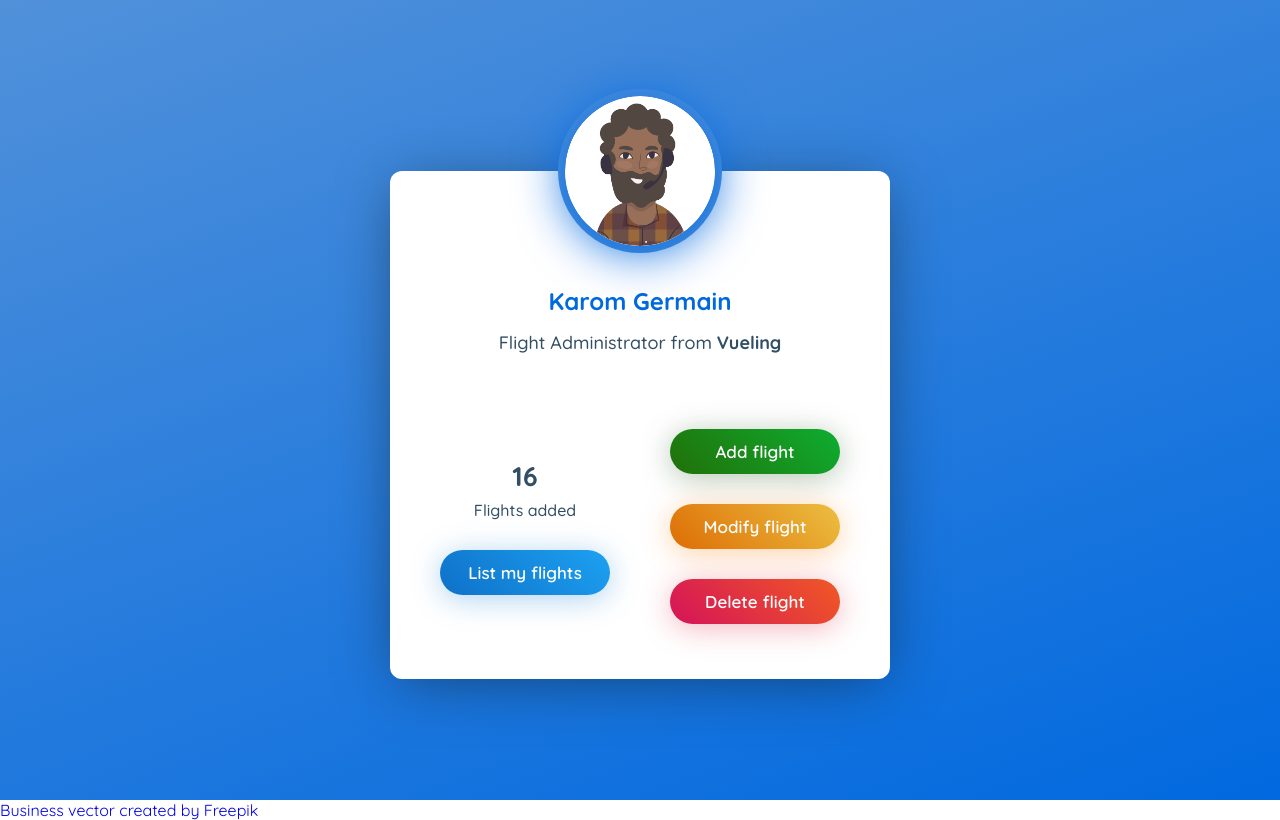
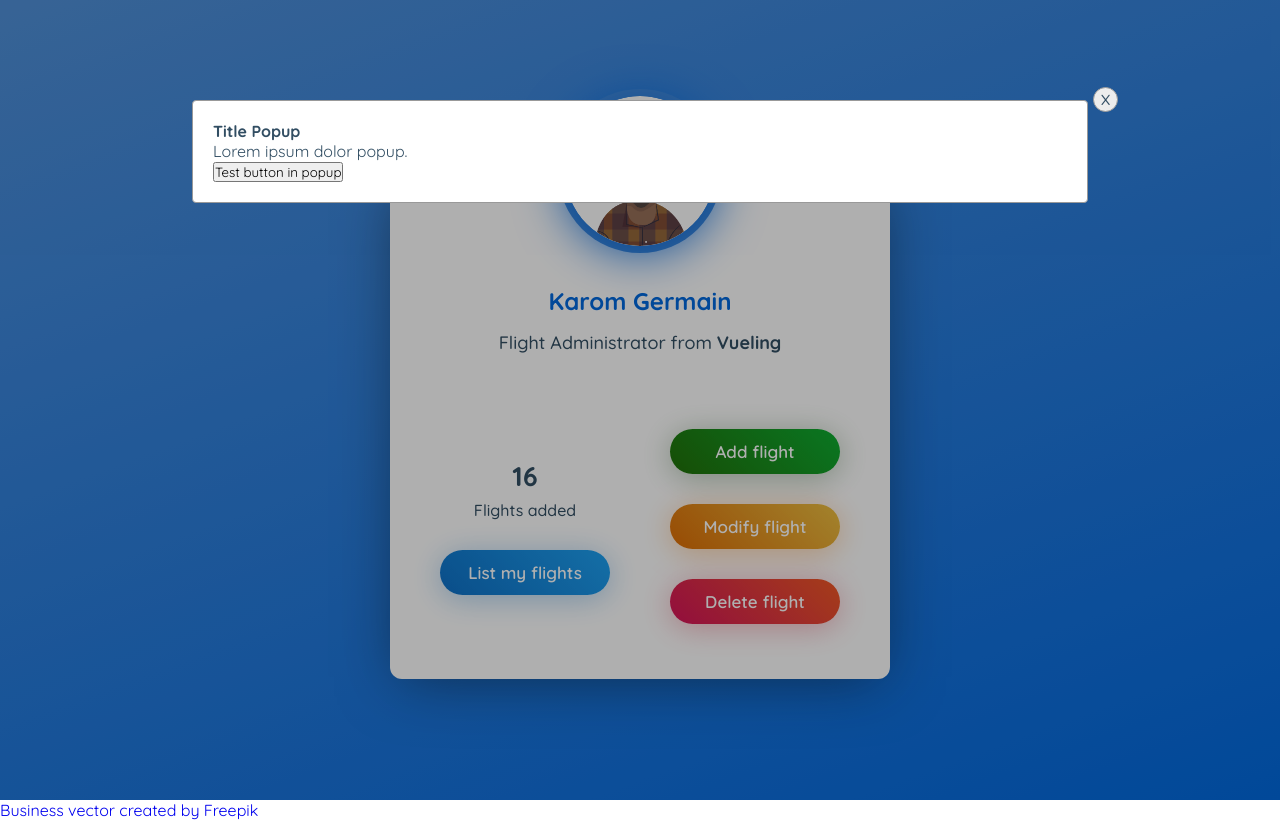
Before and after one commit to jaumeserr/Nuclio-final-project, a React (Create React App) app in the folder frontend-app-skynuc/: page / in a window 1280 px wide. Both pictures are taken after a click on the button "Delete flight". Built offline with nearby package versions, Linux system fonts and the light colour scheme.

Commit message:
popUpForm working with dummy data

```diff
--- /dev/null
+++ b/frontend-app-skynuc/src/components/userProfileCard/popUpForm.css
@@ -0,0 +1,41 @@
+/* Popup style */
+.popup-box {
+    position: fixed;
+    background: #00000050;
+    width: 100%;
+    height: 100vh;
+    top: 0;
+    left: 0;
+    z-index: 30;
+
+}
+
+.box {
+    position: relative;
+    width: 70%;
+    margin: 0 auto;
+    height: auto;
+    max-height: 70vh;
+    margin-top: calc(100vh - 85vh - 20px);
+    background: #fff;
+    border-radius: 4px;
+    padding: 20px;
+    border: 1px solid #999;
+    overflow: auto;
+}
+
+.close-icon {
+    content: 'x';
+    cursor: pointer;
+    position: fixed;
+    right: calc(15% - 30px);
+    top: calc(100vh - 85vh - 33px);
+    background: #ededed;
+    width: 25px;
+    height: 25px;
+    border-radius: 50%;
+    line-height: 20px;
+    text-align: center;
+    border: 1px solid #999;
+    font-size: 20px;
+}
--- /dev/null
+++ b/frontend-app-skynuc/src/components/userProfileCard/popUpForm.js
@@ -0,0 +1,17 @@
+import React from 'react';
+import './popUpForm.css';
+
+const PopUpForm = (props) => {
+    return (
+        <div className="popup-box">
+            <div className="box">
+                <span className="close-icon" onClick={props.handleClose}>
+                    x
+                </span>
+                {props.content}
+            </div>
+        </div>
+    );
+};
+
+export default PopUpForm;
--- a/frontend-app-skynuc/src/components/userProfileCard/userProfileCard.view.js
+++ b/frontend-app-skynuc/src/components/userProfileCard/userProfileCard.view.js
@@ -1,9 +1,16 @@
-import React from 'react';
+import React, { useState } from 'react';
 import styled from 'styled-components';
 import userProfilePicture from '../../assets/images/user_profile_avatars/user_profile_avatar_1.png';
+import PopUpForm from './popUpForm.js';
 import './userProfileCard.css';
 
 const UserProfileCard = () => {
+    const [isOpen, setIsOpen] = useState(false);
+
+    const togglePopup = () => {
+        setIsOpen(!isOpen);
+    };
+
     const Paragraph = styled.a`
         font-weight: 700;
     `;
@@ -12,6 +19,23 @@ const UserProfileCard = () => {
 
     return (
         <>
+
+                {isOpen && (
+                    <PopUpForm
+                        content={
+                            <>
+                                <b>Title Popup</b>
+                                <p>
+                                    Lorem ipsum dolor popup.
+                                </p>
+                                <button>Test button in popup</button>
+                            </>
+                        }
+                        handleClose={togglePopup}
+                    />
+                )}
+
+
             {/* <Navbar/> */}
             <div className="wrapper">
                 <div className="profile-card js-profile-card">
@@ -42,7 +66,10 @@ const UserProfileCard = () => {
                                 <button className="profile-card__button button--yellow js-message-btn">
                                     Modify flight
                                 </button>
-                                <button className="profile-card__button button--red js-message-btn">
+                                <button
+                                    className="profile-card__button button--red js-message-btn"
+                                    onClick={togglePopup}
+                                >
                                     Delete flight
                                 </button>
                             </div>
@@ -51,10 +78,7 @@ const UserProfileCard = () => {
                     <div className="profile-card-message js-message">
                         <form className="profile-card-form">
                             <div className="profile-card-form__container">
-                                {/* <textarea
-                                    placeholder="Type your message here"
-                                    defaultValue={'hola'}
-                                /> */}
+
                                 <label htmlFor="dpt-datetime">Departure date and time:</label>
                                 <input
                                     type="datetime-local"
```
